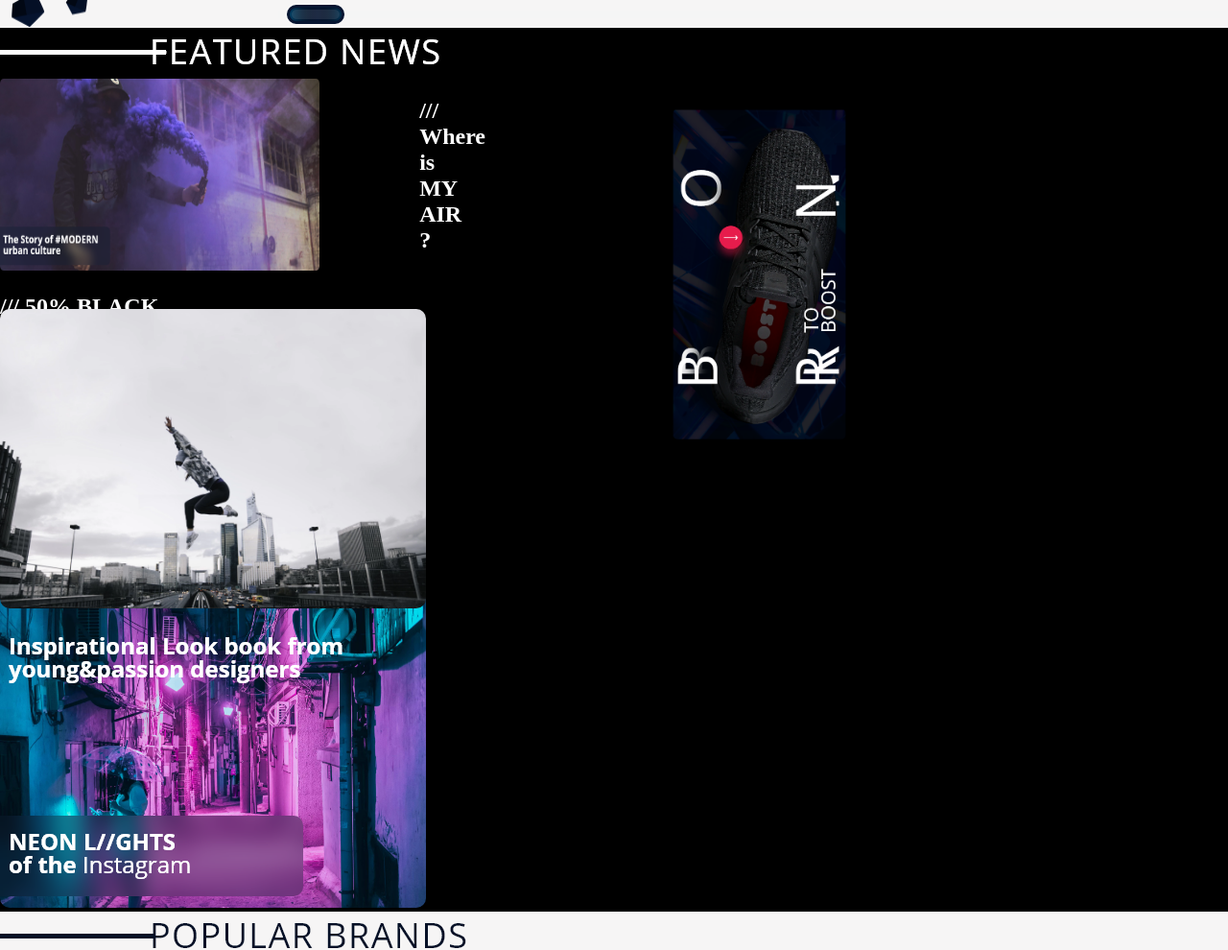
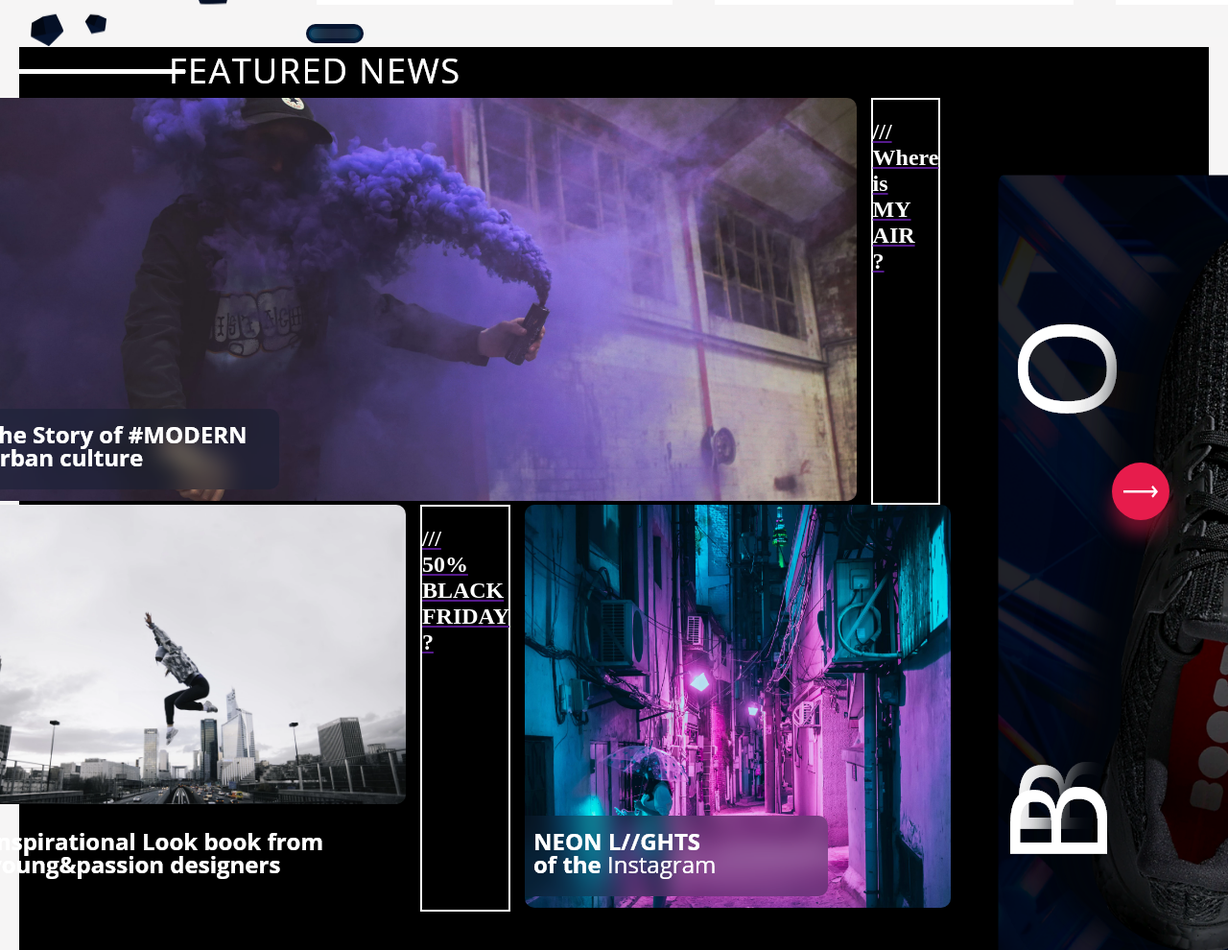
Before and after one commit to Celine-Nova/Shoes-E-commerce, a plain HTML site: page index.html in a window 1280 px wide. Shown: the part 1860-2850 px from the top of the page at 96% size. Drawn offline with Linux system fonts and the light colour scheme.

Commit message:
css section featured news

```diff
--- a/css/style.css
+++ b/css/style.css
@@ -1,6 +1,6 @@
 body{
     margin: 0;
-    padding: 0;
+    padding: 20px;
     background-color: #f6f5f5;
 
 
@@ -50,44 +50,29 @@
 .featured-news{
     background-color: black;
 }
-#gallery-new{
-    display: flex;
-    /* width: 50%; */
-}
 
 .featured-news h2{
     color: white;
-
-}
-#new{
-    position: relative;
-
-}
-#img-new1{
-    height: 200px;
-    width: 50%;
-    /* position: relative; */
-}
-.article-news1{
-    float: right;
-}
-#img-new2{
-    position: absolute;
-    left: 0;
-    top: 15em;
-}
-/* .article-news2{
-    position: absolute;
-    left: 20em;
-    top: 15em;
-} */
-
-.featured-news h2, .img-new{
     height: 200px;
     width: 25%;
+ }
+#container{
+    display: flex;
 }
-#img-new-shoe{
-    height: 400px;
+#container-new1{
+    width: 75%;
+}
+#gallery1, #gallery2{
+    justify-content: center;
+    display: flex;
+    width: 100%;
+}
+
+.article-news{
+    width: 25%;
+    border: solid 2px white;
+    margin: 0 15px;
+
 }
 
 .list-article{
--- a/index.html
+++ b/index.html
@@ -57,20 +57,30 @@
 
         <section class="featured-news">
             <img src="pictures/featuring-news.png" alt="Photo du titre featuring news">
-            <div id="gallery-new">
-                <div id="new">
-                    <a href="#"><img id="img-new1" src="pictures/news1.png" alt=""> </a>
-                    <div class="article-news1">
-                        <h2 class="title-news">/// Where is MY AIR ?</h2>
+            <div id="container">
+                <div id="container-new1">
+                    <div id="gallery1">
+                        <a href="#"><img id="img-new1" src="pictures/news1.png" alt=""> </a>
+                        <div class="article-news">
+                        <a href=""> <h2 class="title-news">/// Where is MY AIR ?</h2> </a>
+                        </div>
                     </div>
-                    <a href="#"><img id="img-new2"src="pictures/news2.png" alt="photo article"> </a>
-                    <div class="article-news2">
-                        <h2 class="title-news">/// 50% BLACK FRIDAY ?</h2>
+
+                    <div id="gallery2">
+                        <a href="#"><img id="img-new2"src="pictures/news2.png" alt="photo article"> </a>
+
+                        <div class="article-news">
+                            <a href=""> <h2 class="title-news">/// 50% BLACK FRIDAY ?</h2> </a>
+                        </div>
+
+                        <a href="#"><img id="img-new3" src="pictures/news3.png" alt="photo article"> </a>
                     </div>
-                    <a href="#"><img id="img-new3" src="pictures/news3.png" alt="photo article"> </a>
+
                 </div>
-                <div>
-                    <a href="#"><img id="img-new-shoe" src="pictures/banner-new.png" alt="photo article"> </a>
+                <div id="container-new2">
+                    <div>
+                        <a href="#"><img id="img-new-shoe" src="pictures/banner-new.png" alt="photo article"> </a>
+                    </div>
                 </div>
             </div>
         </section>
```
